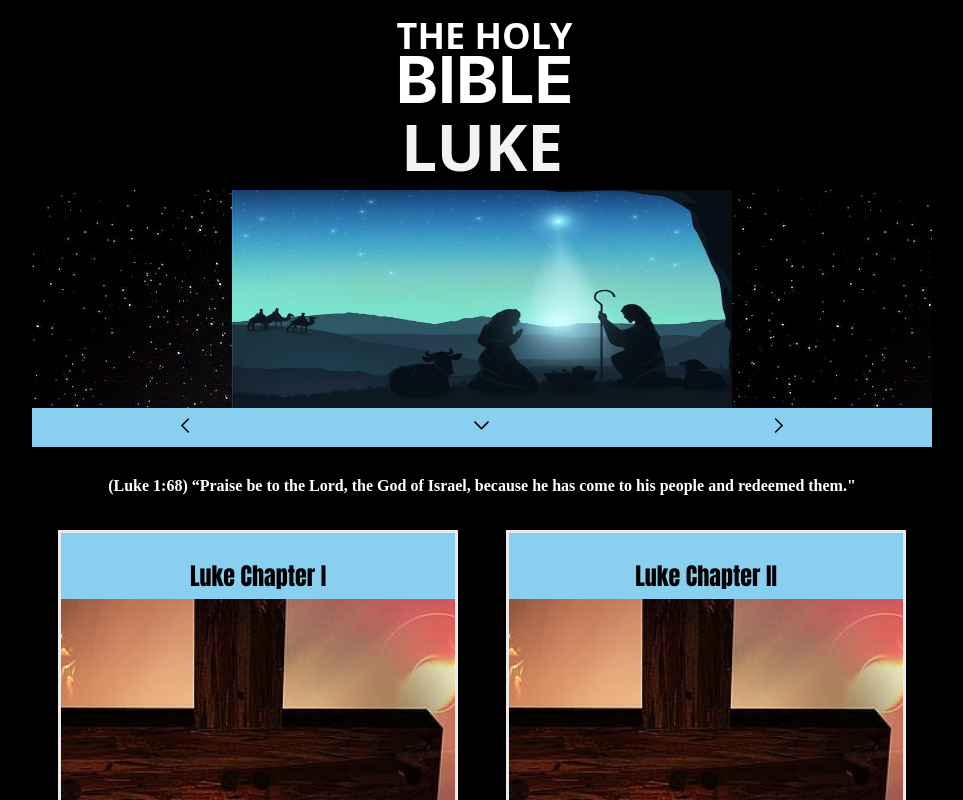
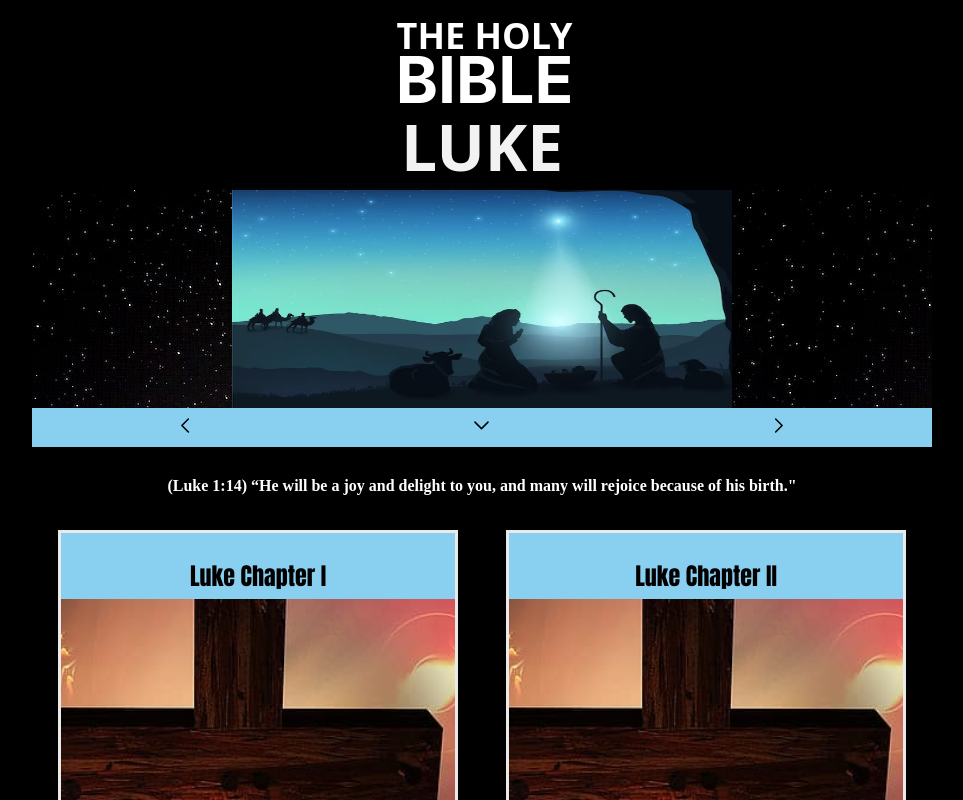
Before and after one commit to jnutt367/luke, a Next.js app: page / in a window 1280 px wide. Shown: the top 800 px of the page, without its empty margins (158-1121 px from the left). Built offline with nearby package versions, Linux system fonts and the light colour scheme.

Commit message:
Update index.js

```diff
--- a/pages/index.js
+++ b/pages/index.js
@@ -67,7 +67,7 @@ export default function Home() {
        </a>
 
                </div>
-<p className={styles.fund}>  (Luke 1:68) “Praise be to the Lord, the God of Israel, because he has come to his people and redeemed them."
+<p className={styles.fund}>  (Luke 1:14) “He will be a joy and delight to you, and many will rejoice because of his birth."
 </p>
         <div className={styles.grid}>
         <div className={styles.card}>
```
